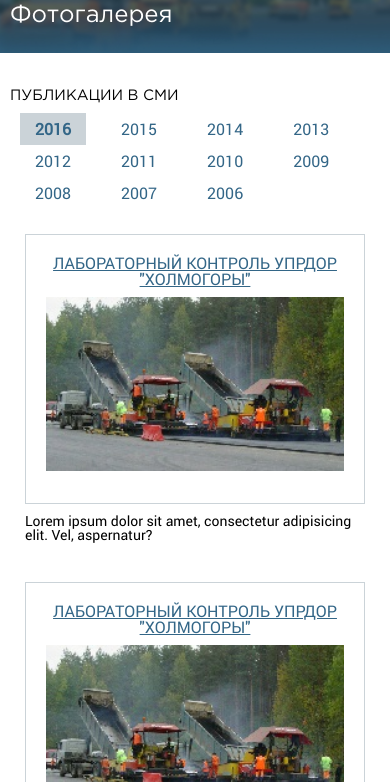
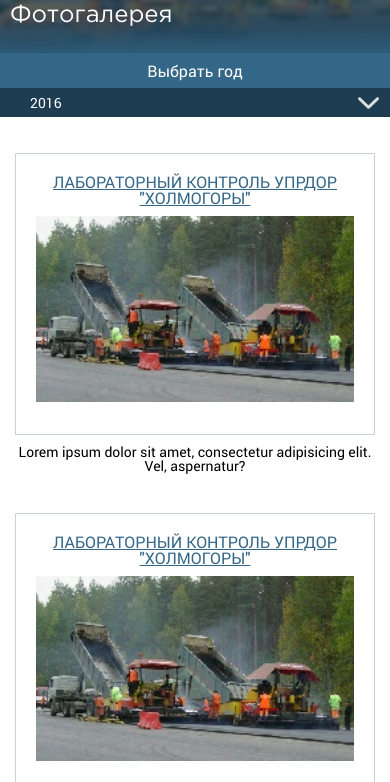
Before and after one commit to zuba4el/holmogory, a plain HTML site: page app/photo.html in a window 390 px wide. Shown: the part 62-844 px from the top of the page. Drawn offline with Linux system fonts and the light colour scheme.

Commit message:
fix some troubles

```diff
--- a/app/css/template-style.css
+++ b/app/css/template-style.css
@@ -587,7 +587,7 @@ header .wrapper {
 }
 @media screen and (max-width: 480px) {
   .public {
-    padding: 10px;
+    padding: 10px 0;
   }
 }
 .public-head {
@@ -632,6 +632,7 @@ header .wrapper {
   color: #000;
   font-family: 'RobotoRegular';
   margin: 10px 0;
+  text-align: center;
 }
 .public-fill--gallery,
 .contacts--gallery {
@@ -816,6 +817,11 @@ header .wrapper {
       -ms-flex-pack: distribute;
           justify-content: space-around;
 }
+@media screen and (max-width: 768px) {
+  .photo {
+    margin-top: 50px;
+  }
+}
 .photo-block,
 .photo-group {
   padding: 15px;
@@ -914,6 +920,41 @@ header .wrapper {
   .fancybox-overlay {
     background: rgba(21,47,66,0.9) !important;
   }
+}
+@media screen and (max-width: 768px) {
+  .js_years h3 {
+    display: none;
+  }
+}
+.js_years h5 {
+  display: none;
+  font-family: "RobotoRegular";
+  position: absolute;
+  background: #336687;
+  left: 0;
+  top: 114px;
+  height: 27px;
+  color: #fff;
+  text-align: center;
+  padding: 15px;
+  line-height: 0;
+}
+@media screen and (max-width: 768px) {
+  .js_years h5 {
+    display: block;
+    width: 100%;
+  }
+}
+@media screen and (max-width: 480px) {
+  .js_years h5 {
+    top: 60px;
+    padding: 18px;
+  }
+}
+.js_years select {
+  width: 100%;
+  position: absolute;
+  left: 0;
 }
 .accordeon-box {
   width: 100%;
--- a/app/js/app.js
+++ b/app/js/app.js
@@ -26,3 +26,17 @@ $(function(){
 $(document).ready(function() {
 	$('.photo-block_item').fancybox();
 });
+
+$(function(){
+	if($(window).width() < 768)
+		{
+			$(".years li").replaceWith(function(index, oldHTML){
+				return $("<option>").html(oldHTML);
+			});
+			$("ul.years").replaceWith(function(index, oldHTML){
+				return $("<select>").html(oldHTML);
+			});
+		}
+});
+
+  $(window).resize(function(){});
--- a/app/photo.html
+++ b/app/photo.html
@@ -51,8 +51,9 @@
         <div class="public-head">
           <h1>Фотогалерея</h1>
         </div>
-        <div class="public-fill">
+        <div class="public-fill js_years">
           <h3>Публикации в СМИ</h3>
+          <h5 class="mobile">Выбрать год</h5>
           <ul class="paggination years"><a href="#">
               <li class="paggination-year active">2016</li></a><a href="#">
               <li class="paggination-year">2015</li></a><a href="#">
```
Also changed, not shown: app/object-service_map.html (+2 -1 lines), 5 other files.
